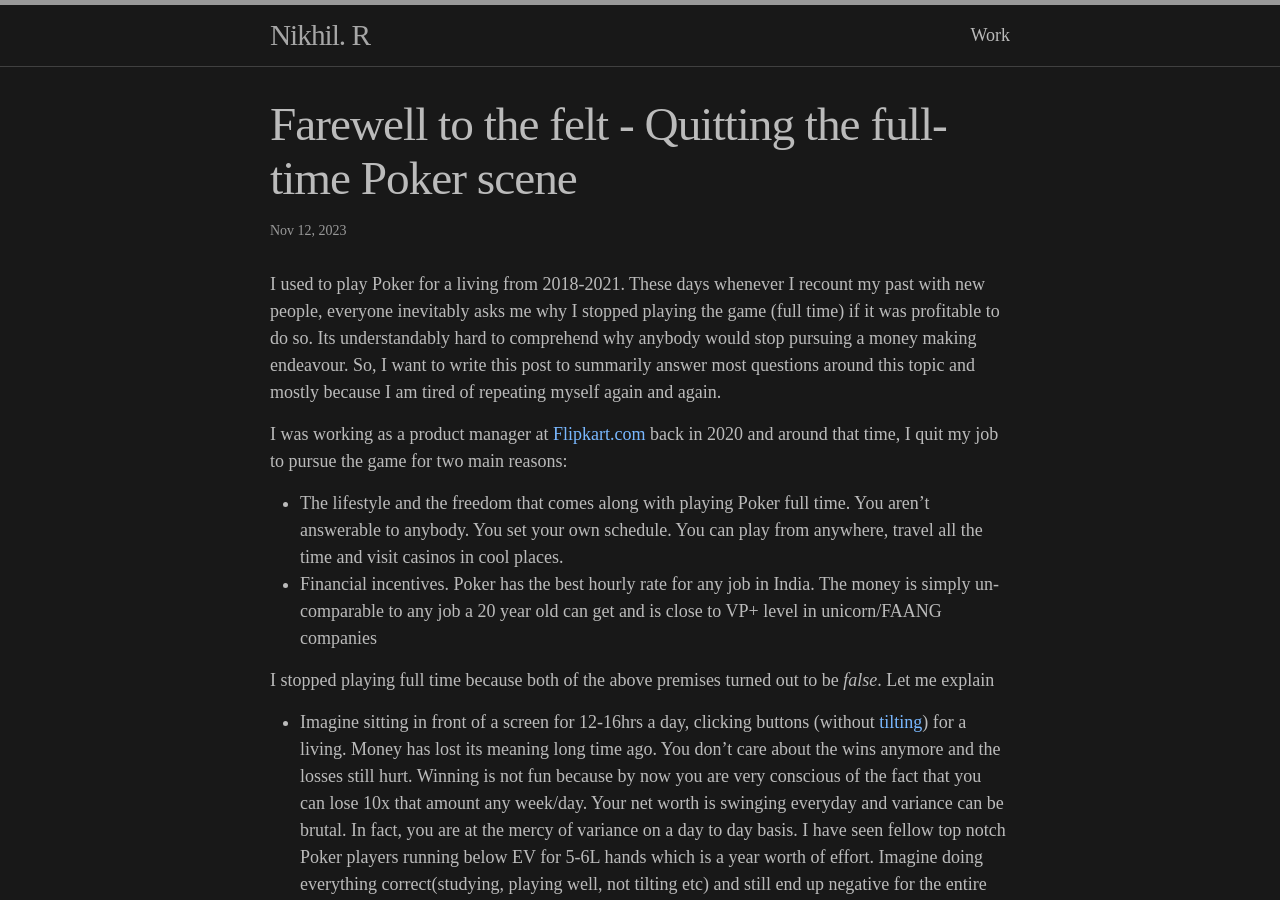
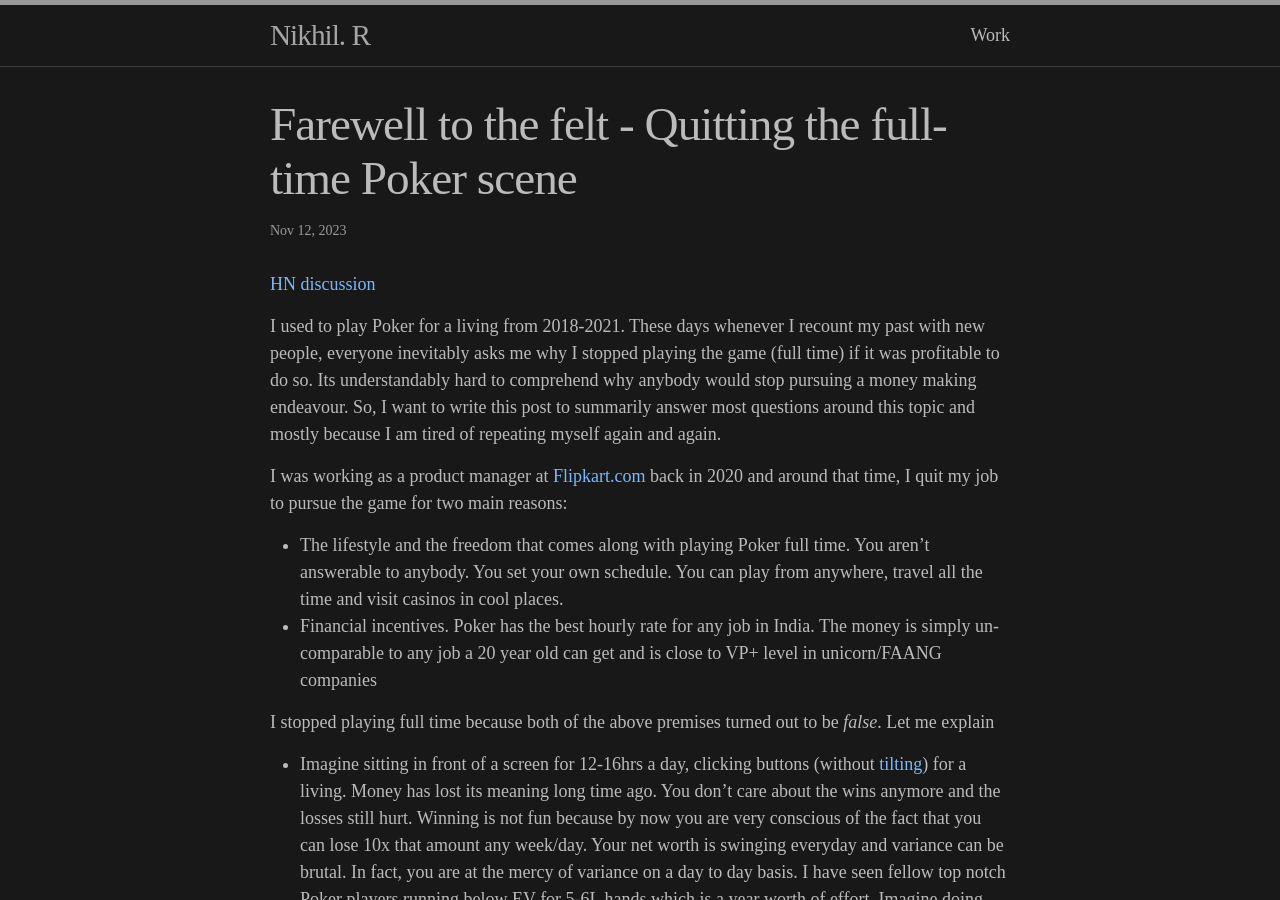
Before and after one commit to r-nikhil/r-nikhil.github.io, a Jekyll site: the page built from _posts/2023-11-12-quitting-fulltime-poker.md, in a window 1280 px wide and 900 px high. Built offline with Jekyll 4.4.1, drawn with Linux system fonts in a browser that asks for light colours.

Commit message:
Update 2023-11-12-quitting-fulltime-poker.md

```diff
--- a/_posts/2023-11-12-quitting-fulltime-poker.md
+++ b/_posts/2023-11-12-quitting-fulltime-poker.md
@@ -2,6 +2,8 @@
 layout: post
 title: Farewell to the felt - Quitting the full-time Poker scene
 ---
+[HN discussion](https://news.ycombinator.com/item?id=38262425)
+
 
 I used to play Poker for a living from 2018-2021. These days whenever I recount my past with new people, everyone inevitably asks me why I stopped playing the game (full time) if it was profitable to do so. Its understandably hard to comprehend why anybody would stop pursuing a money making endeavour. So, I want to write this post to summarily answer most questions around this topic and mostly because I am tired of repeating myself again and again.
 
```
